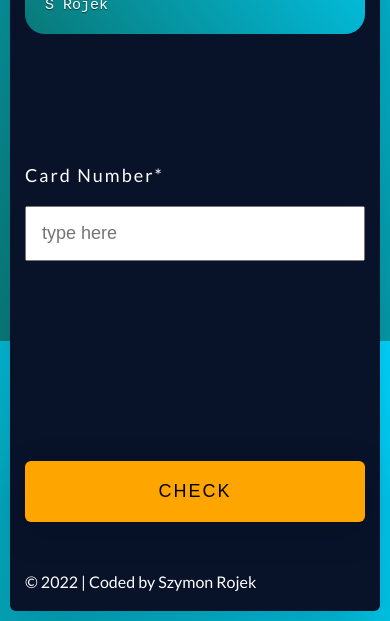
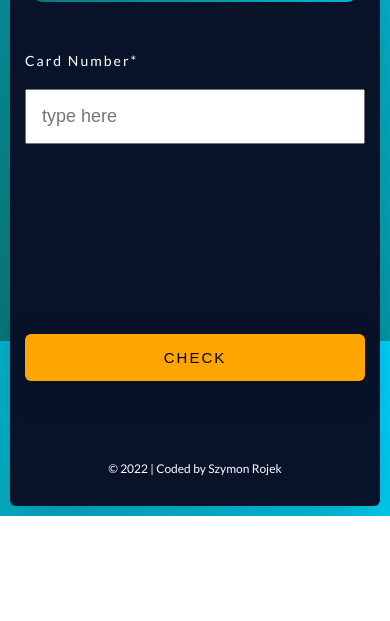
Before and after one commit to SzymonRojek/card-number-verification-JS, a website built with Parcel: page src/index.html in a window 390 px wide. Shown: the part 533-1154 px from the top of the page. After the commit the page ends 1049 px from the top, so only its background shows below. Built offline with nearby package versions, Linux system fonts and the light colour scheme.

Commit message:
add media queries

```diff
--- a/src/scss/container.scss
+++ b/src/scss/container.scss
@@ -13,7 +13,26 @@
   border-radius: 6px;
   box-shadow: $shadow-primary;
 
+  .information {
+    margin-bottom: 30px;
+    font-size: 14px;
+    letter-spacing: 2px;
+  }
+
+  .footer {
+    padding-top: 30px;
+    text-align: center;
+  }
+
   @media (max-width: 500px) {
-    padding: 20px 15px;
+    padding: 30px 15px;
+
+    .information {
+      font-size: 11px;
+    }
+
+    .footer {
+      font-size: 12px;
+    }
   }
 }
--- a/src/scss/form.scss
+++ b/src/scss/form.scss
@@ -3,20 +3,22 @@
   flex-direction: column;
 
   &__label {
-    margin-top: 80px;
     font-size: 18px;
     letter-spacing: 2px;
   }
+
   &__numberInput {
     margin-top: 20px;
     padding: 15px;
     font-size: 18px;
   }
+
   &__list {
     margin: 0;
     padding: 30px 0;
     list-style: none;
     height: 200px;
+
     &-error {
       margin: 0;
       padding: 5px 0;
@@ -24,6 +26,7 @@
       color: $color-secondary;
     }
   }
+
   &__button {
     display: flex;
     justify-content: center;
@@ -39,19 +42,29 @@
     cursor: pointer;
     box-shadow: $shadow-secondary;
     transition: 0.3s transform ease;
+
     &:hover {
       font-weight: 700;
       transform: scale(1.05);
     }
   }
 
-  &__information {
-    font-size: 14px;
-    letter-spacing: 2px;
-  }
+  @media (max-width: 500px) {
+    &__label {
+      font-size: 14px;
+    }
 
-  &__footer {
-    padding-top: 40px;
-    text-align: center;
+    &__button {
+      padding: 15px 30px;
+      font-size: 15px;
+    }
+
+    &__list {
+      height: 190px;
+
+      &-error {
+        font-size: 12px;
+      }
+    }
   }
 }
--- a/src/scss/header.scss
+++ b/src/scss/header.scss
@@ -7,5 +7,9 @@
     text-align: center;
     letter-spacing: 1px;
     word-spacing: 3px;
+
+    @media (max-width: 500px) {
+      font-size: 25px;
+    }
   }
 }
```
